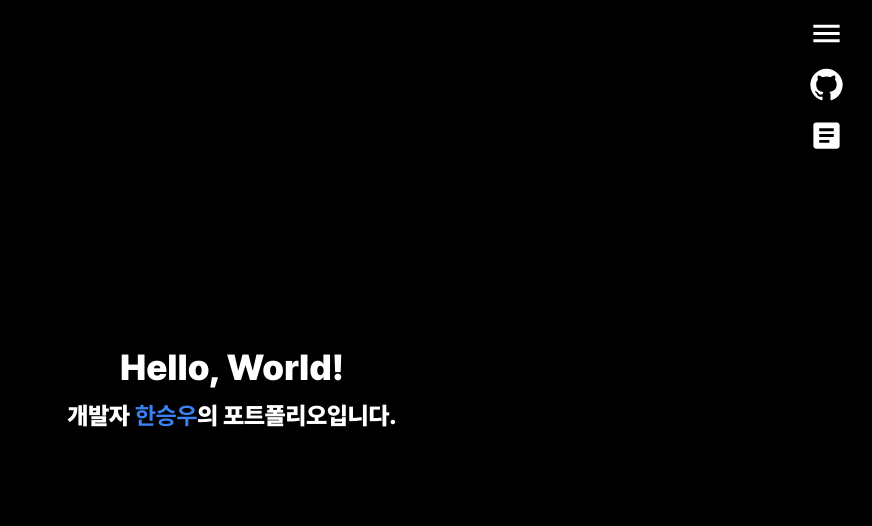
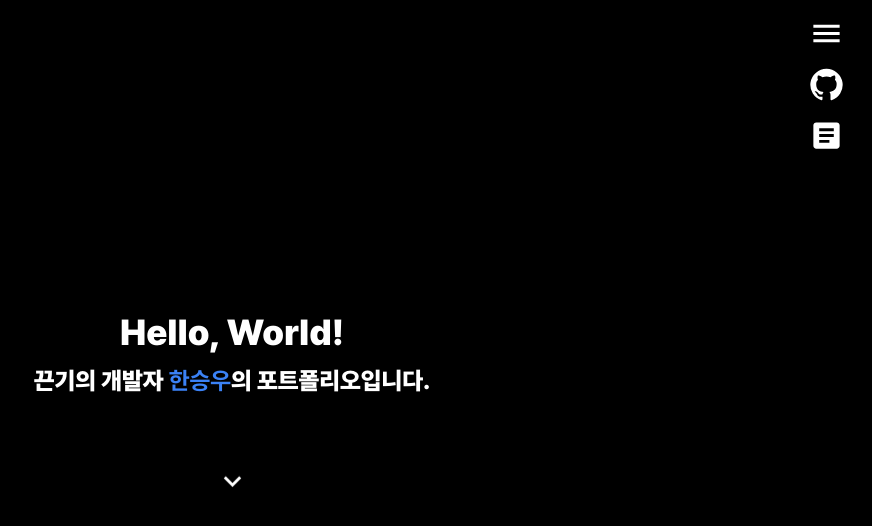
Before and after one commit to saewoohan/Portfolio, a React (Create React App) app: page / in a window 1280 px wide. Shown: the top 526 px of the page, without its empty margins (408-1280 px from the left). Built offline with nearby package versions, Linux system fonts and the light colour scheme.

Commit message:
feat: canvas 추가

```diff
--- a/src/common/utils/pages.ts
+++ b/src/common/utils/pages.ts
@@ -9,7 +9,7 @@ export const PAGE_SIZE = 4
 
 export const pages: Page[] = [
   { id: 'home', name: 'Home', index: 0 },
-  { id: 'about', name: 'About', index: 1 },
+  { id: 'aboutMe', name: 'About me', index: 1 },
   {
     id: 'projects',
     name: 'Projects',
--- a/src/hooks/useIntersectionObserver.ts
+++ b/src/hooks/useIntersectionObserver.ts
@@ -1,6 +1,6 @@
 import { RefObject, useEffect, useRef, useState } from 'react'
 
-export const useIntersectionObsever = (
+export const useIntersectionObserver = (
   targetRef: RefObject<HTMLDivElement>,
 ) => {
   const [isInViewport, setIsInViewport] = useState(false)
@@ -10,14 +10,12 @@ export const useIntersectionObsever = (
     if (!observer.current) {
       const observerCallback = (entries: IntersectionObserverEntry[]) => {
         entries.forEach((entry) => {
-          if (entry.isIntersecting) {
-            setIsInViewport(true)
-          }
+          setIsInViewport(entry.isIntersecting)
         })
       }
 
       observer.current = new window.IntersectionObserver(observerCallback, {
-        threshold: 0,
+        threshold: 0.1,
       })
     }
 
@@ -26,8 +24,8 @@ export const useIntersectionObsever = (
     }
 
     return () => {
-      if (observer.current) {
-        observer.current.disconnect()
+      if (observer.current && targetRef.current) {
+        observer.current.unobserve(targetRef.current)
       }
     }
   }, [targetRef])
--- a/src/hooks/useTypewriter.ts
+++ b/src/hooks/useTypewriter.ts
@@ -3,22 +3,31 @@ import { useEffect, useState } from 'react'
 type Props = {
   text: string
   speed?: number
+  restart?: boolean
 }
 
-export const useTypewriter = ({ text, speed = 100 }: Props) => {
+export const useTypewriter = ({
+  text,
+  speed = 100,
+  restart = false,
+}: Props) => {
   const [visibleText, setVisibleText] = useState('')
   const [count, setCount] = useState(0)
+
   useEffect(() => {
-    const textTimer = setInterval(() => {
-      if (count < text.length) {
+    setVisibleText('')
+    setCount(0)
+  }, [restart, text]) // 재시작 트리거가 변경될 때마다 리셋
+
+  useEffect(() => {
+    if (count < text.length) {
+      const textTimer = setTimeout(() => {
+        setVisibleText(text.slice(0, count + 1))
         setCount((prev) => prev + 1)
-        setVisibleText((prev) => prev + text[count])
-      } else {
-        clearInterval(textTimer)
-      }
-    }, speed)
+      }, speed)
 
-    return () => clearInterval(textTimer)
+      return () => clearTimeout(textTimer)
+    }
   }, [text, speed, count])
 
   return visibleText
--- a/src/pages/Home.tsx
+++ b/src/pages/Home.tsx
@@ -1,14 +1,79 @@
+import { useRef, useEffect } from 'react'
+import { useTypewriter } from '../hooks/useTypewriter'
+import KeyboardArrowDownIcon from '@mui/icons-material/KeyboardArrowDown'
+import { IconButton } from '@mui/material'
+import { useIntersectionObserver } from '../hooks/useIntersectionObserver'
 import { HighlightText } from '../common/components/HightlightSpan'
-import { useTypewriter } from '../hooks/useTypewriter'
 
-export const Home = () => {
-  const fullText = 'Hello, World!'
-  const subTitle = '개발자 한승우의 포트폴리오입니다.'
-  const visibleText = useTypewriter({ text: fullText, speed: 100 })
-  const visibleSubText = useTypewriter({ text: subTitle, speed: 150 })
+const fullText = 'Hello, World!'
+const subTitle = '끈기의 개발자 한승우의 포트폴리오입니다.'
+
+type Props = {
+  onClickIcon?: (page: number) => void
+}
+
+export const Home = ({ onClickIcon }: Props) => {
+  const ref = useRef<HTMLDivElement>(null)
+  const canvasRef = useRef<HTMLCanvasElement>(null)
+  const isInViewport = useIntersectionObserver(ref)
+  const visibleText = useTypewriter({
+    text: fullText,
+    speed: 100,
+    restart: isInViewport,
+  })
+  const visibleSubText = useTypewriter({
+    text: subTitle,
+    speed: 150,
+    restart: isInViewport,
+  })
+  useEffect(() => {
+    const canvas = canvasRef.current
+    const ctx = canvas?.getContext('2d')
+    if (!canvas || !ctx) return
+
+    canvas.width = window.innerWidth
+    canvas.height = window.innerHeight
+
+    const drawLight = (x: number, y: number) => {
+      const radius = 30
+      const gradient = ctx.createRadialGradient(x, y, 0, x, y, radius)
+      gradient.addColorStop(0, 'rgba(255, 255, 255, 0.8)')
+      gradient.addColorStop(1, 'rgba(255, 255, 255, 0)')
+
+      ctx.fillStyle = gradient
+      ctx.beginPath()
+      ctx.arc(x, y, radius, 0, Math.PI * 2, true)
+      ctx.fill()
+    }
+
+    const fadeOut = () => {
+      ctx.fillStyle = 'rgba(0, 0, 0, 0.05)'
+      ctx.fillRect(0, 0, canvas.width, canvas.height)
+      requestAnimationFrame(fadeOut)
+    }
+
+    const handleMouseMove = (event: MouseEvent) => {
+      drawLight(event.clientX, event.clientY)
+    }
+
+    canvas.addEventListener('mousemove', handleMouseMove)
+    requestAnimationFrame(fadeOut)
+
+    return () => {
+      canvas.removeEventListener('mousemove', handleMouseMove)
+    }
+  }, [])
+
+  const handleClickIcon = () => {
+    onClickIcon?.(1)
+  }
 
   return (
-    <div className="h-screen flex flex-col justify-center items-center bg-black text-white">
+    <div
+      className="h-screen flex flex-col justify-center items-center bg-black text-white relative"
+      ref={ref}
+    >
+      <canvas ref={canvasRef} className="absolute inset-0 w-full h-full" />
       <div className="z-10 p-5 text-center">
         <div className="mb-3 text-4xl font-black">{visibleText}</div>
         <HighlightText
@@ -17,6 +82,12 @@ export const Home = () => {
           className="mb-5 !text-2xl font-black"
         />
       </div>
+      <IconButton onClick={handleClickIcon} className="z-10">
+        <KeyboardArrowDownIcon
+          className="mt-5 text-white animate-bounce hover:text-blue-600"
+          fontSize="large"
+        />
+      </IconButton>
     </div>
   )
 }
--- a/src/pages/MainFrame.tsx
+++ b/src/pages/MainFrame.tsx
@@ -4,7 +4,7 @@ import { TimeLine } from './timeLine/TimeLine'
 import { useState } from 'react'
 import { usePage } from './provider/PageContext'
 import { RightTopFrame } from './RightTopFrame'
-import { About } from './about/About'
+import { AboutMe } from './about/AboutMe'
 
 export const MainFrame = () => {
   const { outerDivRef, onChangePage } = usePage()
@@ -28,8 +28,8 @@ export const MainFrame = () => {
         className="overflow-y-auto scrollbar-hide h-screen w-screen bg-black"
         style={{ height: `${height}px` }}
       >
-        <Home />
-        <About />
+        <Home onClickIcon={handleClickMenu} />
+        <AboutMe />
         <ProjectPages />
         <TimeLine />
       </div>
--- a/src/pages/about/About.tsx
+++ b/src/pages/about/AboutMe.tsx
@@ -1,10 +1,11 @@
-export const About = () => {
+export const AboutMe = () => {
   const personalInfo = [
     { label: '이름', value: '한승우' },
     { label: '생년월일', value: '2000년 12월 23일' },
     { label: '주소지', value: '서울특별시 성동구' },
     { label: '이메일', value: 'hsoooo2341@gamil.com' },
     { label: '연락처', value: '+82-10-7299-2341' },
+    { label: '학력', value: '한양대학교 컴퓨터소프트웨어학부 (4학년 재학)' },
   ]
 
   return (
@@ -15,7 +16,12 @@ export const About = () => {
         className="rounded-full w-[300px] h-[300px] object-cover shadow-lg mb-10"
       />
       <div className="bg-white p-8 shadow rounded-lg max-w-md sm:max-w-4xl mx-auto w-full">
-        <div className="text-4xl mb-4 font-extrabold">About</div>
+        <div className="text-4xl mb-4 font-extrabold">About me 🙂</div>
+        <div className="text-md mb-4 font-regular border-l-4 border-blue-500 pl-4">
+          {
+            '저는 한번 시작한 일은 끝을 봐야 직성이 풀리는 개발자 한승우입니다. 끈기와 열정을 가지고 항상 새로운 것을 배우고자 노력하며, 현실에 안주하지 않고 끊임없이 성장하는 개발자가 되기 위해 노력하고 있습니다.'
+          }
+        </div>
         <ul>
           {personalInfo.map((info) => (
             <li
```
